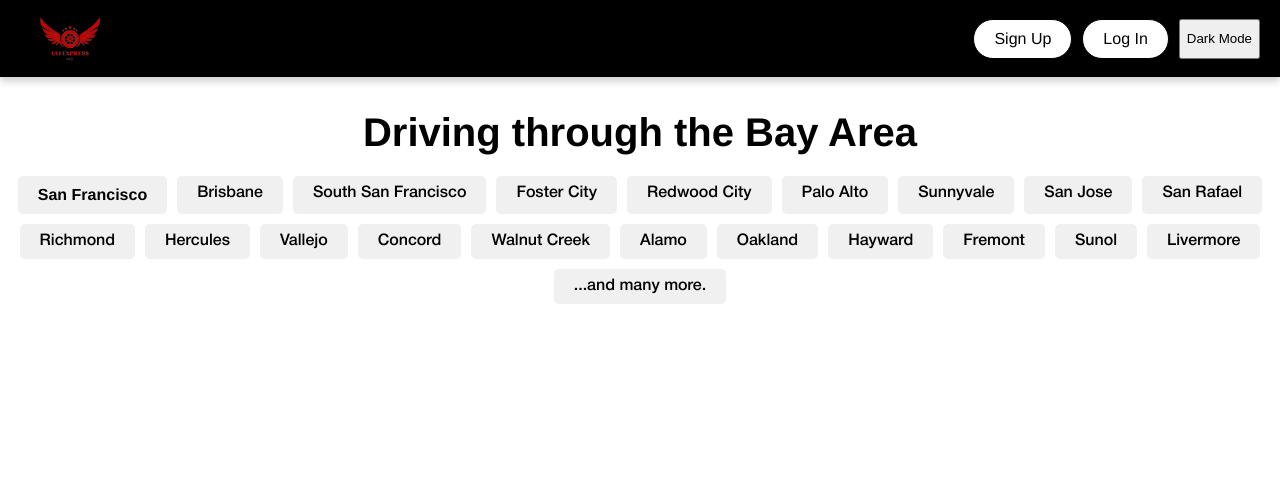
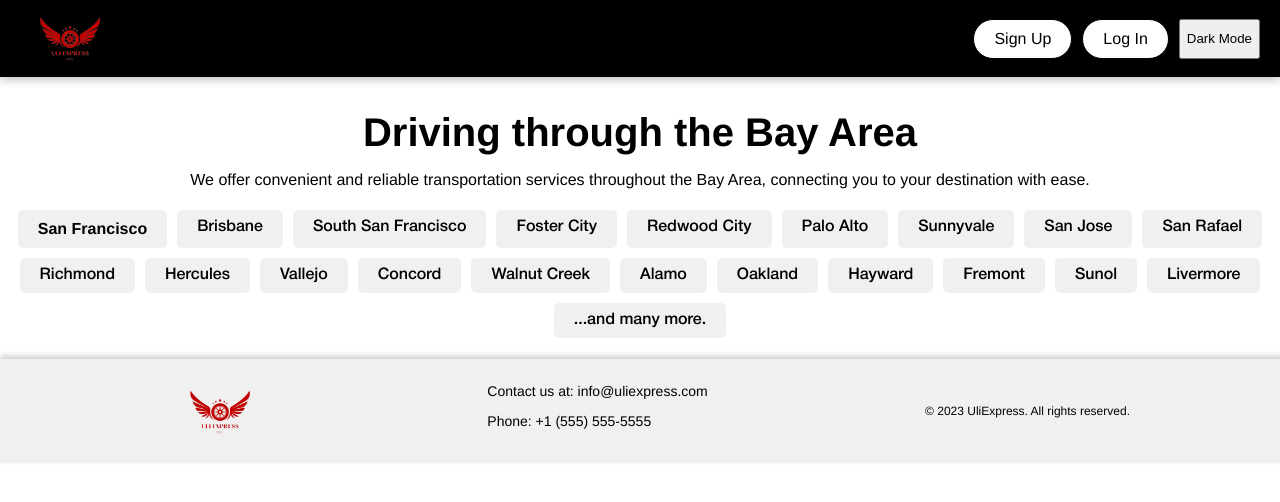
Before and after one commit to UliExpress/uliexpress.github.io, a plain HTML site: page about.html in a window 1280 px wide. Drawn offline with Linux system fonts and the light colour scheme; files whose address does not match are found by name.

Commit message:
Update about.html

```diff
--- a/about.html
+++ b/about.html
@@ -175,6 +175,7 @@
   <main>
     <section class="location-list">
       <h2>Driving through the Bay Area</h2>
+      <p>We offer convenient and reliable transportation services throughout the Bay Area, connecting you to your destination with ease.</p>
       <ul>
         <li class="bold">San Francisco</li>
         <li>Brisbane</li>
@@ -197,3 +198,21 @@
         <li>Sunol</li>
         <li>Livermore</li>
         <li>...and many more.</li>
+      </ul>
+    </section>
+  </main>
+
+  <footer>
+    <div class="footer-content">
+      <img src="images/uliexpress.png" alt="UliExpressLogo" class="logo">
+      <div class="contact-info">
+        <p>Contact us at: info@uliexpress.com</p>
+        <p>Phone: +1 (555) 555-5555</p>
+      </div>
+      <div class="copyright">
+        <p>&copy; 2023 UliExpress. All rights reserved.</p>
+      </div>
+    </div>
+  </footer>
+</body>
+</html>
```
